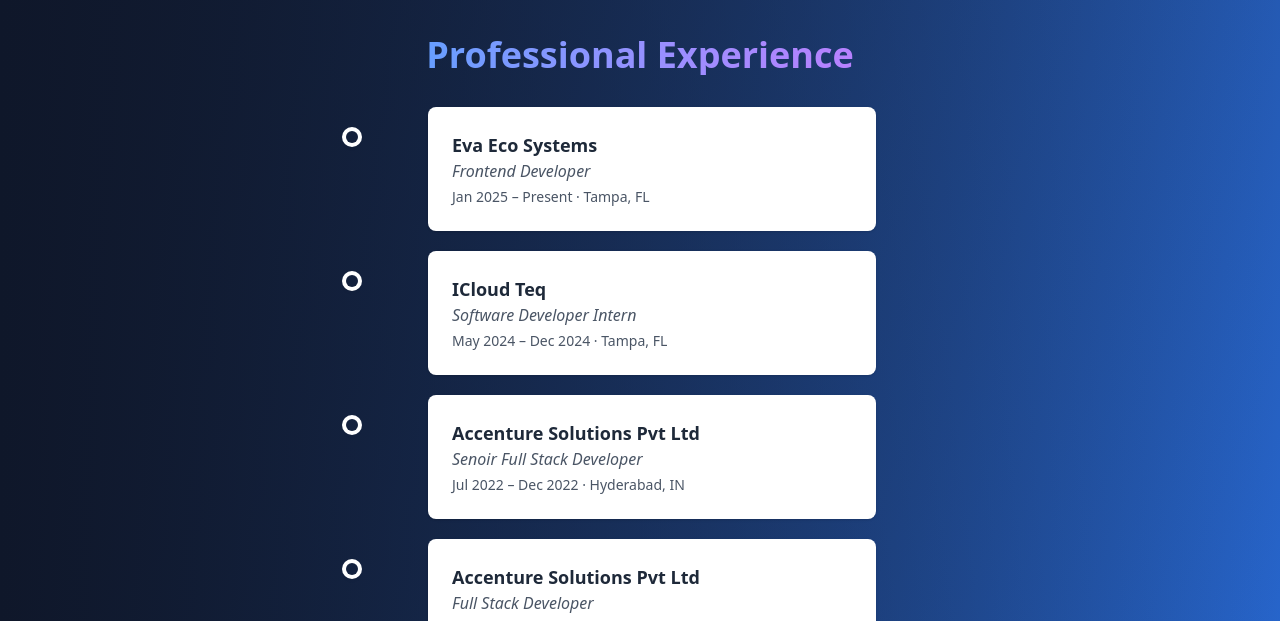
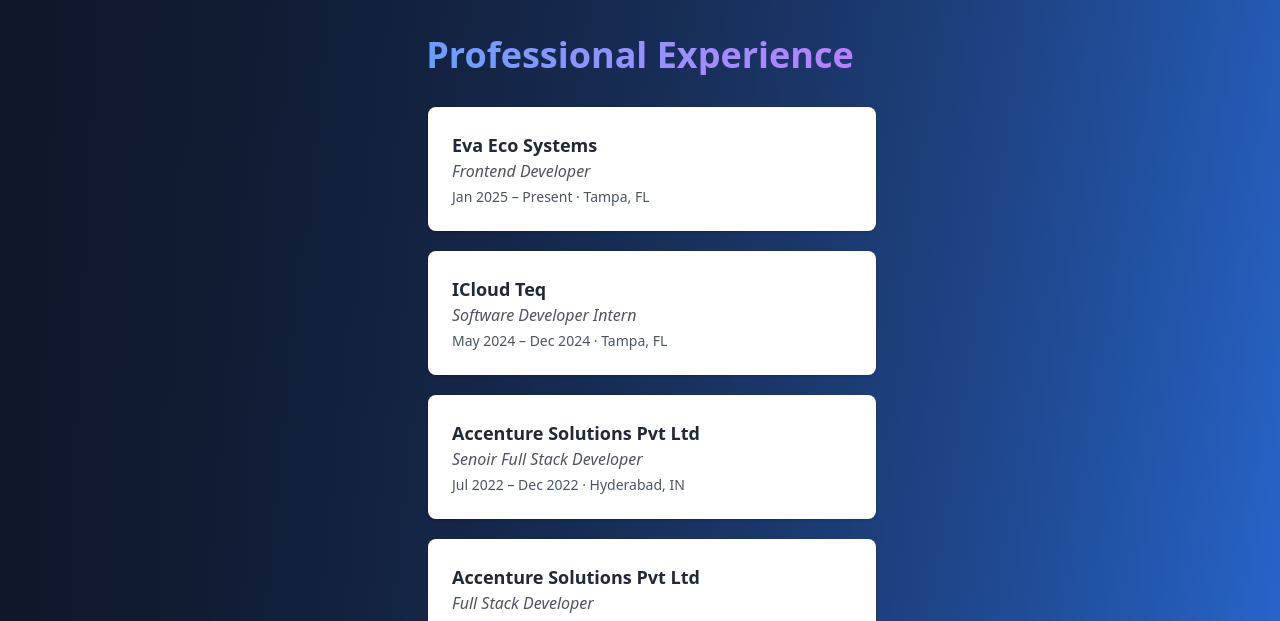
Before and after one commit to Yashaswini-source/Yashaswini-source.github.io, a plain HTML site: page index.html in a window 1280 px wide. Shown: the part 1040-1661 px from the top of the page. Drawn offline with nearby package versions, Linux system fonts and the light colour scheme.

Commit message:
Update index.html

```diff
--- a/index.html
+++ b/index.html
@@ -157,7 +157,7 @@
   <div class="max-w-md mx-auto bg-white p-6 rounded-lg shadow">
     <!-- Your timeline or content -->
      <div class="relative group">
-              <div class="absolute -left-26.5 top-0 w-3 h-3 rounded-full bg-white-600 ring-4 ring-white shadow-md"></div>
+
                 <div>
                   <div class="text-lg font-semibold text-gray-800">Eva Eco Systems</div>
                   <div class="italic text-gray-600">Frontend Developer</div>
@@ -168,8 +168,7 @@
      <div class="max-w-md mx-auto bg-white p-6 rounded-lg shadow">
     <!-- Your timeline or content -->
      <div class="relative group">
-              <div class="absolute -left-26.5 top-0 w-3 h-3 rounded-full bg-white-600 ring-4 ring-white shadow-md"></div>
-                <div>
+                 <div>
                   <div class="text-lg font-semibold text-gray-800">ICloud Teq</div>
                   <div class="italic text-gray-600">Software Developer Intern</div>
                   <div class="text-sm text-gray-600 mt-1">May 2024 – Dec 2024 · Tampa, FL</div>
@@ -179,7 +178,6 @@
      <div class="max-w-md mx-auto bg-white p-6 rounded-lg shadow">
     <!-- Your timeline or content -->
      <div class="relative group">
-              <div class="absolute -left-26.5 top-0 w-3 h-3 rounded-full bg-white-600 ring-4 ring-white shadow-md"></div>
                 <div>
                   <div class="text-lg font-semibold text-gray-800">Accenture Solutions Pvt Ltd</div>
                   <div class="italic text-gray-600">Senoir Full Stack Developer</div>
@@ -190,7 +188,6 @@
       <div class="max-w-md mx-auto bg-white p-6 rounded-lg shadow">
     <!-- Your timeline or content -->
      <div class="relative group">
-              <div class="absolute -left-26.5 top-0 w-3 h-3 rounded-full bg-white-600 ring-4 ring-white shadow-md"></div>
                 <div>
                   <div class="text-lg font-semibold text-gray-800">Accenture Solutions Pvt Ltd</div>
                   <div class="italic text-gray-600">Full Stack Developer</div>
```
